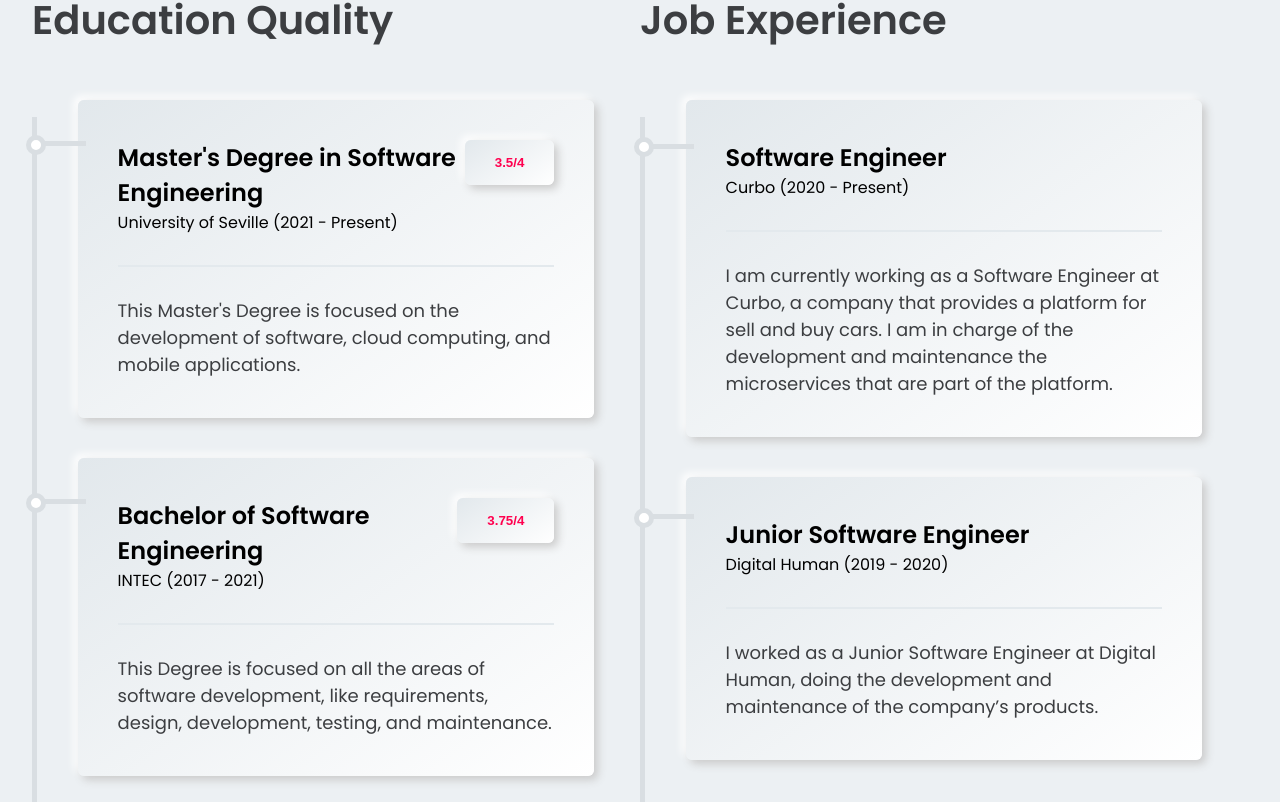
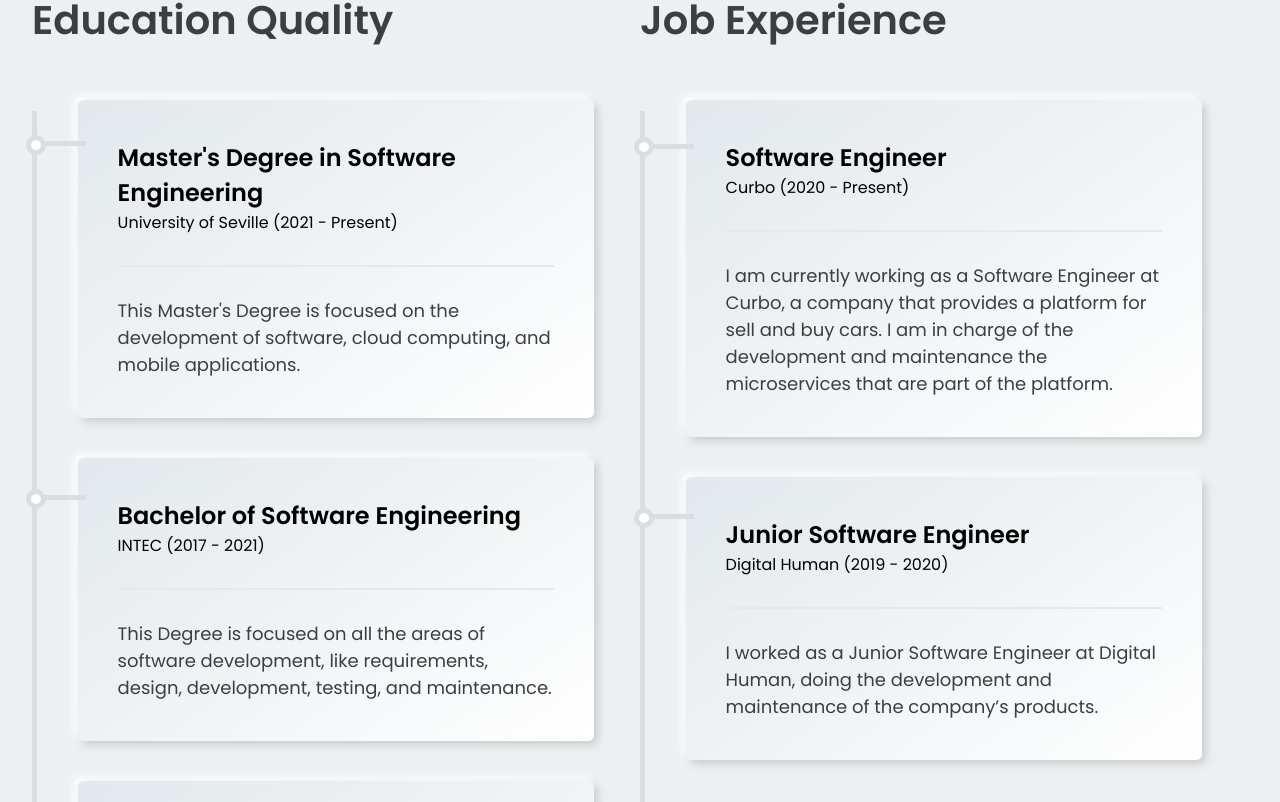
Before and after one commit to bujosa/libertas, a React (Create React App) app: page / in a window 1280 px wide. Shown: the part 3278-4080 px from the top of the page. Built offline with nearby package versions, Linux system fonts and the light colour scheme; no server answers.

Commit message:
style: eliminate rate

```diff
--- a/src/components/Resume/Card.js
+++ b/src/components/Resume/Card.js
@@ -9,11 +9,6 @@ const Card = (props) => {
             <h2>{props.title}</h2>
             <span>{props.year}</span>
           </div>
-          {props.rate && (
-            <div className="rate">
-              <button className="btn_shadow ">{props.rate}</button>
-            </div>
-          )}
         </div>
         <hr />
         <p>{props.desc}</p>
--- a/src/components/Resume/ResumeData.js
+++ b/src/components/Resume/ResumeData.js
@@ -5,7 +5,7 @@ const ResumeApi = [
     year: 'University of Seville (2021 - Present)',
     title: "Master's Degree in Software Engineering",
     desc: "This Master's Degree is focused on the development of software, cloud computing, and mobile applications.",
-    rate: '3.5/4',
+    rate: '9.75/10',
   },
   {
     id: 2,
```
